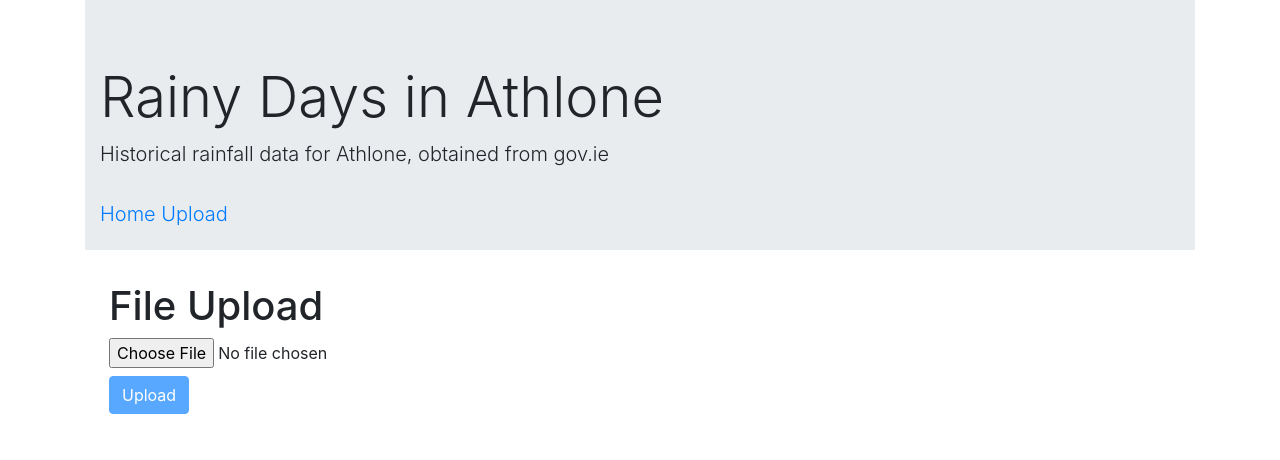
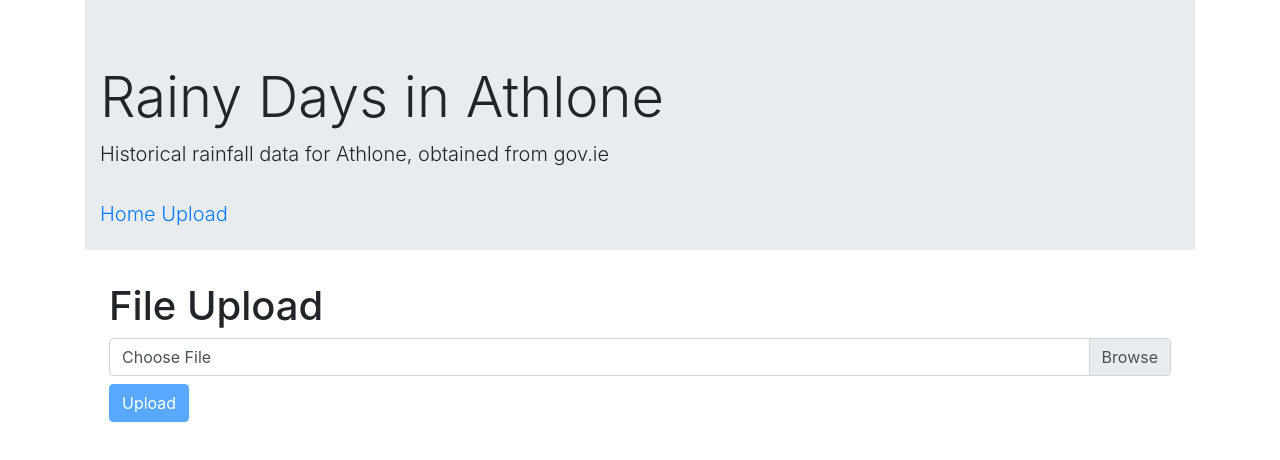
Before and after one commit to aidanduff/weather-data-ui, a React (Create React App) app: page /upload in a window 1280 px wide. Shown: the top 460 px of the page. Built offline with nearby package versions, Linux system fonts and the light colour scheme.

Commit message:
improved styling on upload page

```diff
--- a/src/components/fileUpload.jsx
+++ b/src/components/fileUpload.jsx
@@ -22,8 +22,8 @@ class FileUpload extends Component {
 
   getButtonStatus = () => {
     return this.state.buttonStatus
-      ? "btn btn-primary"
-      : "btn btn-primary disabled";
+      ? "btn btn-primary mt-2"
+      : "btn btn-primary mt-2 disabled";
   };
 
   onChange = (e) => {
@@ -67,9 +67,15 @@ class FileUpload extends Component {
               <input
                 type="file"
                 accept="text/csv, .csv"
-                className="mb-2"
+                className="custom-file-input"
+                id="customFile"
                 onChange={this.onChange}
               />
+              <label class="custom-file-label" for="customFile">
+                {this.state.file === null
+                  ? "Choose File"
+                  : this.state.file.name}
+              </label>
             </div>
             <button className={this.getButtonStatus()} type="submit">
               Upload
```
